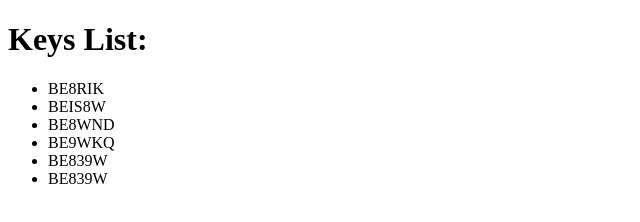
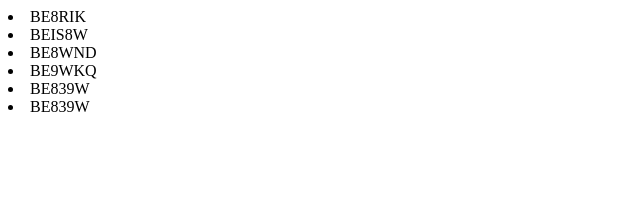
Before and after one commit to Princegaming9026/Rt, a plain HTML site: page index.html in a window 1280 px wide. Shown: the whole page, without its empty margins (0-640 px from the left). Drawn offline with Linux system fonts and the light colour scheme.

Commit message:
Update index.html

```diff
--- a/index.html
+++ b/index.html
@@ -1,11 +1,6 @@
 <!DOCTYPE html>
 <html>
-<head>
-  <title>Keys Storage</title>
-</head>
 <body>
-  <h1>Keys List:</h1>
-  <ul id="keysList">
     <li>BE8RIK</li>
     <li>BEIS8W</li>
     <li>BE8WND</li>
```
